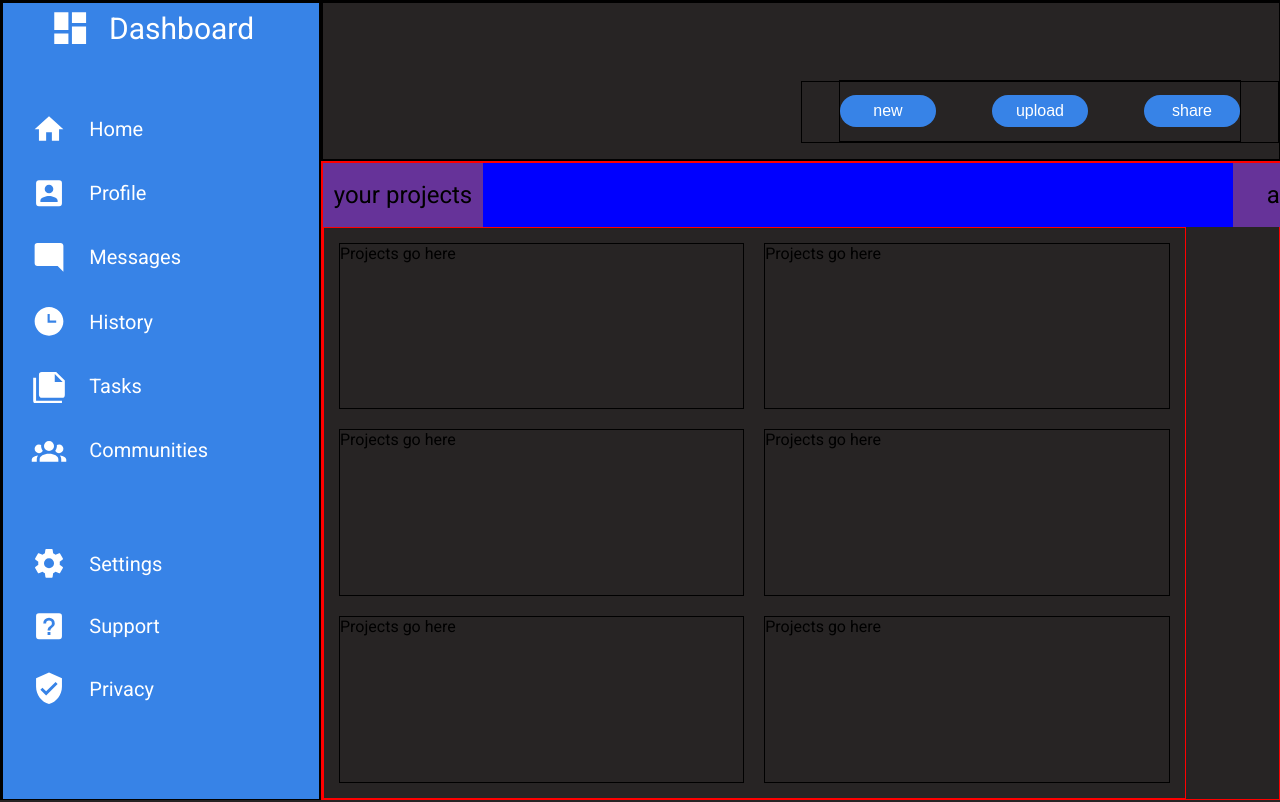
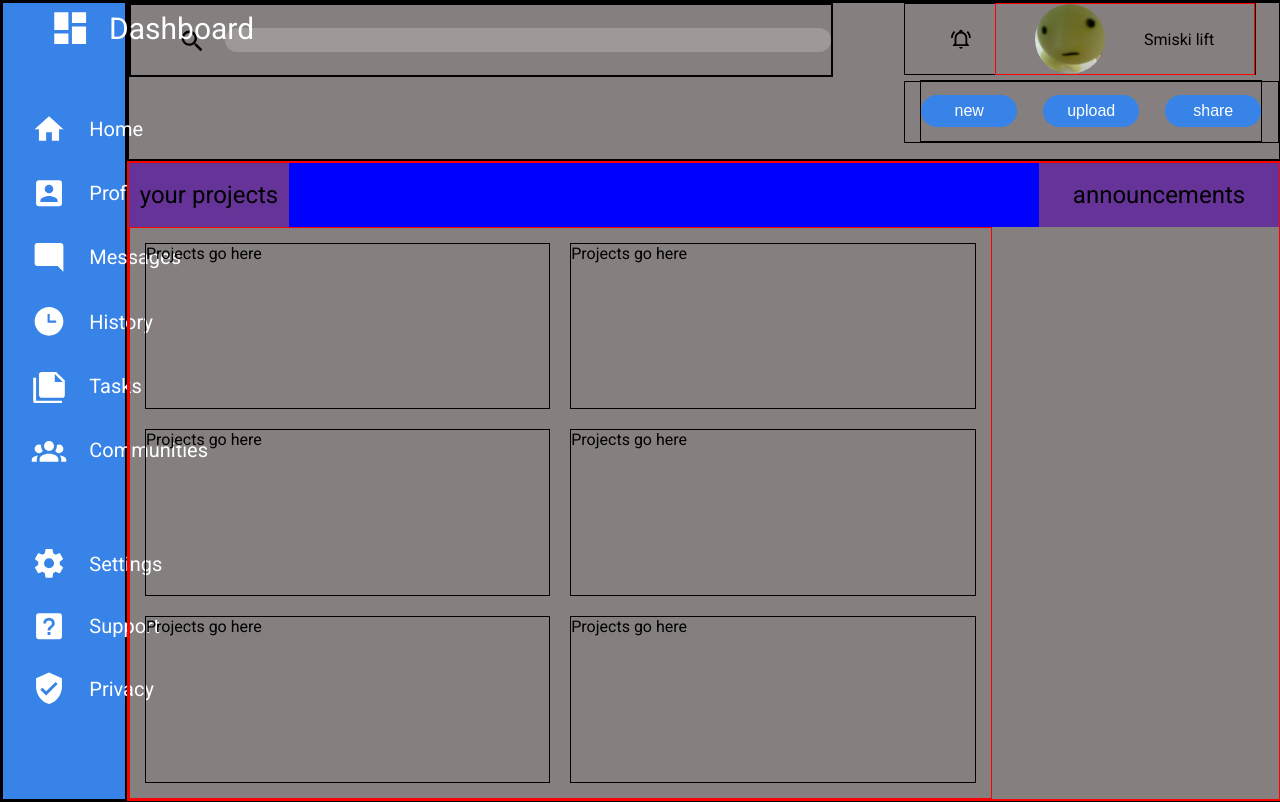
Before and after one commit to RainOfStone/AdminDashboard, a plain HTML site: page index.html in a window 1280 px wide. Drawn offline with Linux system fonts and the light colour scheme.

Commit message:
added searchbar and user icon

```diff
--- a/index.html
+++ b/index.html
@@ -10,6 +10,17 @@
     <body>
         <div class="container">
             <div class="top">
+                <div class="search-container-L">
+                    <svg xmlns="http://www.w3.org/2000/svg" viewBox="-40 0 80 22"><path d="M9.5,3A6.5,6.5 0 0,1 16,9.5C16,11.11 15.41,12.59 14.44,13.73L14.71,14H15.5L20.5,19L19,20.5L14,15.5V14.71L13.73,14.44C12.59,15.41 11.11,16 9.5,16A6.5,6.5 0 0,1 3,9.5A6.5,6.5 0 0,1 9.5,3M9.5,5C7,5 5,7 5,9.5C5,12 7,14 9.5,14C12,14 14,12 14,9.5C14,7 12,5 9.5,5Z" /></svg>
+                    <div class="searchbar"></div>
+                </div>
+                <div class="search-container-R">
+                    <svg xmlns="http://www.w3.org/2000/svg" viewBox="-50 0 100 24"><path d="M10,21H14A2,2 0 0,1 12,23A2,2 0 0,1 10,21M21,19V20H3V19L5,17V11C5,7.9 7.03,5.17 10,4.29C10,4.19 10,4.1 10,4A2,2 0 0,1 12,2A2,2 0 0,1 14,4C14,4.1 14,4.19 14,4.29C16.97,5.17 19,7.9 19,11V17L21,19M17,11A5,5 0 0,0 12,6A5,5 0 0,0 7,11V18H17V11M19.75,3.19L18.33,4.61C20.04,6.3 21,8.6 21,11H23C23,8.07 21.84,5.25 19.75,3.19M1,11H3C3,8.6 3.96,6.3 5.67,4.61L4.25,3.19C2.16,5.25 1,8.07 1,11Z" /></svg>
+                    <div class="user">
+                        <img class="photo" src="photos/a1.png">
+                        <div class="user-text">Smiski lift</div>
+                    </div>
+                </div>
                 <div class="top-greeting"></div>
                 <div class="top-button-container">
                     <div class="top-button-area">
--- a/style.css
+++ b/style.css
@@ -1,8 +1,7 @@
 html, body {
     height: 100%;
     margin: 0;
-    overflow: hidden;
-    background-color: rgb(39, 36, 36);
+    background-color: rgb(134, 127, 127);
     font-family: 'Roboto','Segoe UI', Tahoma, Geneva, Verdana, sans-serif;
 }
 .container {
@@ -12,13 +11,50 @@ html, body {
     grid-template-columns: repeat(8, 1fr);
     grid-template-rows: repeat(10, 1fr);
     border: 1px solid black;
+    grid-template-columns: 1fr 3fr;
 }
 .top {
     grid-area: 1 / 3 / 3 / 10;
     border: 2px solid black;
     display: grid;
     grid-template-rows: repeat(2, 1fr);
-    grid-template-columns: repeat(4, 1fr);
+    grid-template-columns: 4fr, 1;
+}
+.search-container-L {
+    grid-area: 1 / 1 / 2 / 4;
+    border: 2px solid black;
+    display: flex;
+    align-items: center;
+    justify-content: start;
+    height: 70px;
+    width: 700px;
+}
+.searchbar {
+    height: 24px;
+    width: 4500px;
+    background-color: rgb(158, 152, 152);
+    border-radius: 12px;
+}
+.search-container-R {
+    display: flex;
+    justify-content: center;
+    align-items: center;
+    border: 1px solid black;
+    height: 70px;
+    width: 350px;
+}
+.photo {
+    height: 70px;
+    width: 70px;
+    border-radius: 100px;
+}
+.user {
+    display: flex;
+    justify-content: space-evenly;
+    align-items: center;
+    height: 70px;
+    width: 1000px;
+    border: 1px solid red;
 }
 .top-greeting {
     grid-area: 2 / 1 / 3 / 3;
@@ -26,7 +62,7 @@ html, body {
 
 }
 .top-button-container {
-    grid-area: 2 / 3 / 3 / 5;
+    grid-area: 2 / 4 / 3 / 5;
     display: flex;
     justify-content: center;
     align-items:end;
@@ -39,7 +75,7 @@ html, body {
     justify-content: space-between;
     align-items: center;
     height: 60px;
-    width: 400px;
+    width: 340px;
 }
 .top-button-item {
     font-size: 16px;
```
Also changed, not shown: photos/a1.png (added), photos/bell-ring-outline.svg (added), photos/magnify.svg (added), 3 other files.
